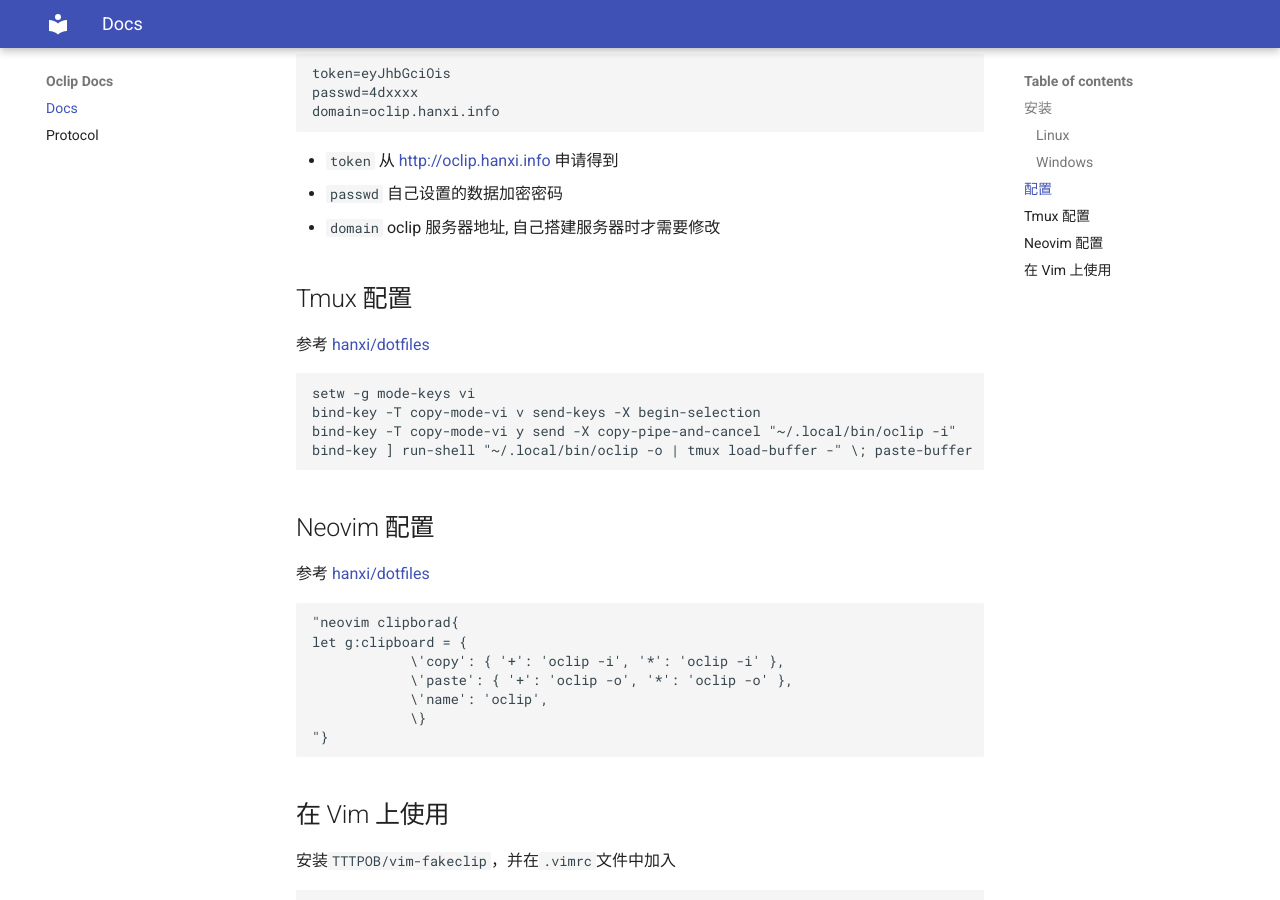
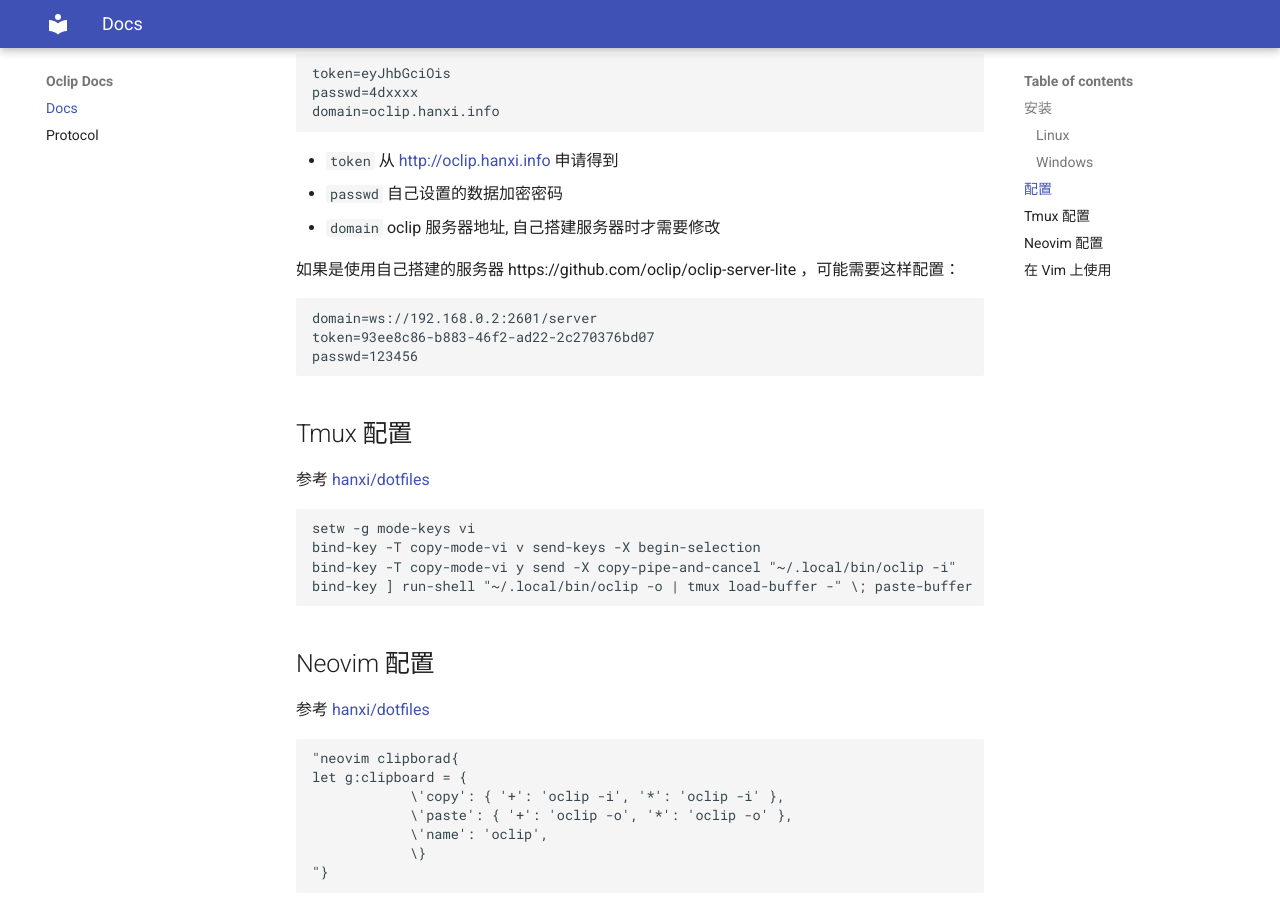
Before and after one commit to oclip/docs, an MkDocs documentation site: the page built from docs/index.md, in a window 1280 px wide and 900 px high, scrolled down 723 px. Built offline with MkDocs 1.6.1 and Material for MkDocs 9.7.7, drawn with Linux system fonts in a browser that asks for light colours.

Commit message:
Update index.md

````diff
--- a/docs/index.md
+++ b/docs/index.md
@@ -35,6 +35,14 @@
 - `passwd` 自己设置的数据加密密码
 - `domain` oclip 服务器地址, 自己搭建服务器时才需要修改
 
+如果是使用自己搭建的服务器 https://github.com/oclip/oclip-server-lite ，可能需要这样配置：
+
+```
+domain=ws://192.168.0.2:2601/server
+token=93ee8c86-b883-46f2-ad22-2c270376bd07
+passwd=123456
+```
+
 ## Tmux 配置
 
 参考 [hanxi/dotfiles](https://github.com/hanxi/dotfiles)
````
